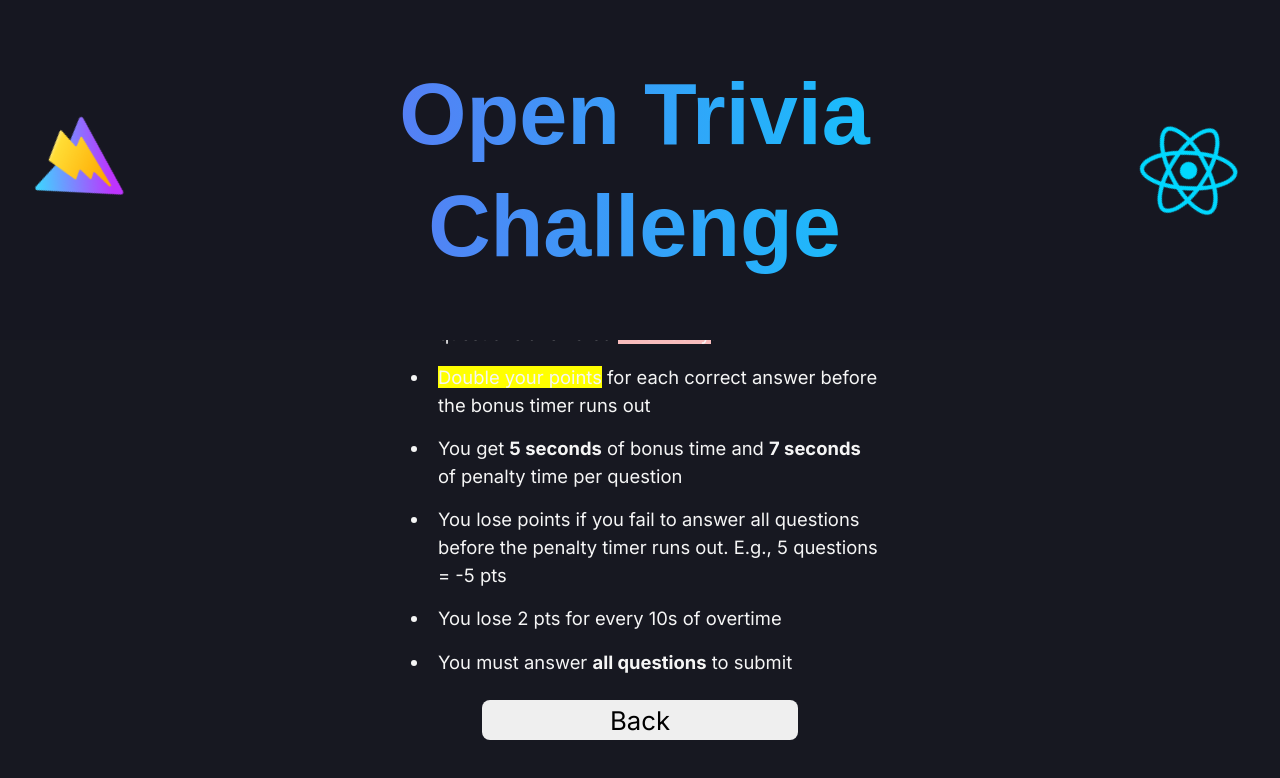
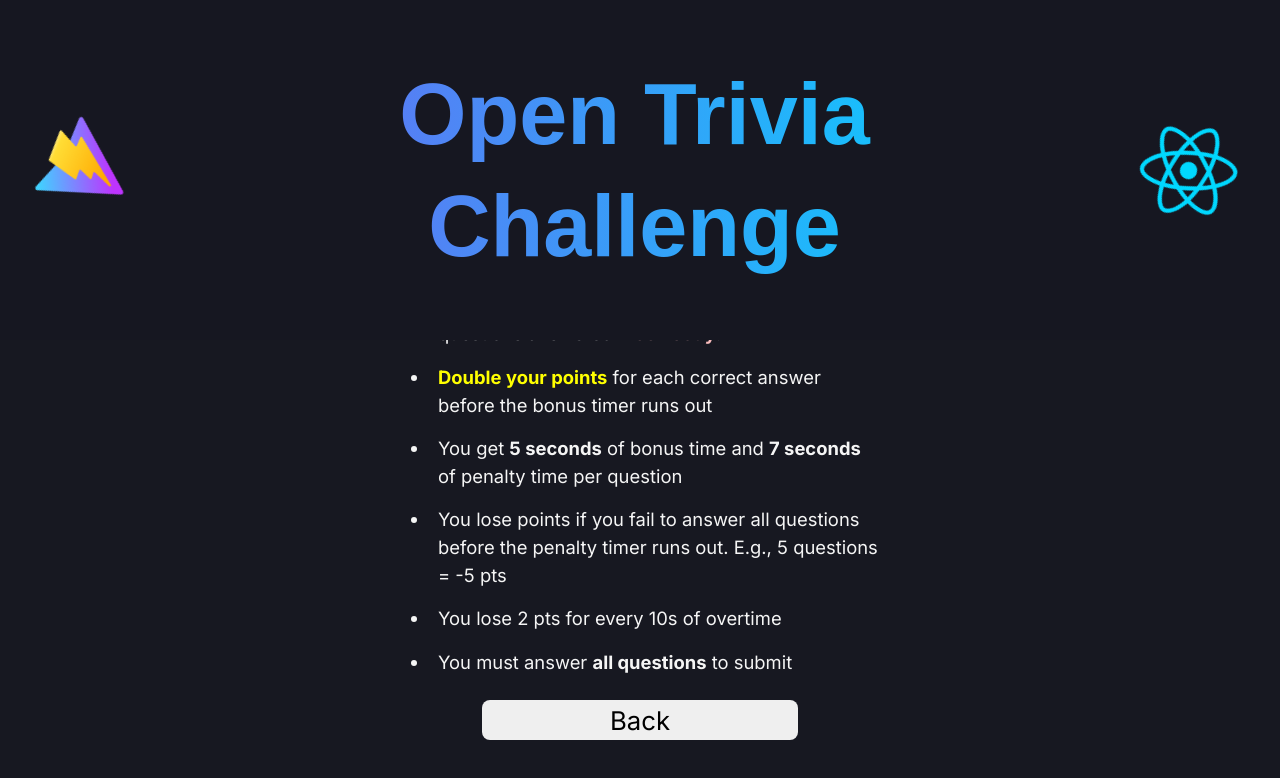
Before and after one commit to jackli921/Open-Trivia-Challenge, a React (Vite) app: page / in a window 1280 px wide. Both pictures are taken after a click on the button "Rules". Shown: the top 778 px of the page. Built offline with nearby package versions, Linux system fonts and the light colour scheme; a web font is replaced by a local one.

Commit message:
style: changed text color styling

```diff
--- a/src/App.css
+++ b/src/App.css
@@ -272,8 +272,18 @@ select{
   font-weight: bold;
 }
 
+.green-text{
+  color: #94D7A2;
+  font-weight: bold;
+}
+
 .red{
   background-color:#F8BCBC;
+}
+
+.red-text{
+  color: #F8BCBC;
+  font-weight: bold;
 }
 
 .question-container{
@@ -336,10 +346,11 @@ select{
   border-radius: 5px;
 }
 
-.yellow{
+.yellow-text{
+  color: yellow;
+  font-weight: bold;
+}
 
-  background-color: yellow;
-}
 .about{
   width: 90%;
   margin: 0 auto;
--- a/src/Components/About.jsx
+++ b/src/Components/About.jsx
@@ -2,18 +2,33 @@ import React, { PureComponent } from 'react'
 
 export default function About(){
     return (
-        <div className='about'>
-            <h3>About</h3>
-            <p>This app was created by {<a href="https://www.linkedin.com/in/jackli921/">Jack</a>} as a solo project of
-            {<strong> Module 11 - React Basics </strong>}of the <a href="https://scrimba.com/learn/frontend">Scrimba Frontend Developer Course</a>
-            </p>
+      <div className="about">
+        <h3>About</h3>
+        <p>
+          This app was created by{" "}
+          {<a href="https://www.linkedin.com/in/jackli921/">Jack</a>} as a solo
+          project of
+          {<strong> Module 11 - React Basics </strong>}of the{" "}
+          <a href="https://scrimba.com/learn/frontend">
+            Scrimba Frontend Developer Course
+          </a>
+        </p>
 
-            <p>The features of this app was inspired by Daniel Beck Rose, who is also a Scrimba student; You
-                can check <a href="https://daniels-quiz-o-matic.netlify.app/">his version</a> </p>
+        <p>
+          The features of this app was inspired by Daniel Beck Rose, who is also
+          a Scrimba student; You can check{" "}
+          <a href="https://daniels-quiz-o-matic.netlify.app/">his version</a>{" "}
+        </p>
 
-            <p>All questions are from the {<a herf="https://opentdb.com/api_config.php">Open Trivia API</a>}</p>
+        <p>
+          All questions are from the{" "}
+          {<a href="https://opentdb.com/api_config.php">Open Trivia API</a>}
+        </p>
 
-            <p>Jack has also built a dating app for dogs called {<a href="https://tiny-mochi-3e1c9c.netlify.app/">Tindog</a>} If you want to get in touch with Jack, just <a href="mailto: li.jack0707@gmail.com">Email</a></p>
-        </div>
-    )
+        <p>
+          If you want to get in touch with Jack or see his other works, check
+          out his {<a href="https://jack-codes.netlify.app/">portfolio</a>}
+        </p>
+      </div>
+    );
 }
--- a/src/Components/Rules.jsx
+++ b/src/Components/Rules.jsx
@@ -4,9 +4,9 @@ export default function Rules(){
     return (
         <div className="rules">
             <ul >
-                <li>+1, +2, or +3 pts for every easy, medium, or hard questions answered <span className="green">correctly</span>! </li>
-                <li>-3, -2, or -1 pts for every easy, medium, or hard questions answered <span className="red">incorrectly</span>!</li>
-                <li> <span className='yellow'>Double your points</span> for each correct answer before the bonus timer runs out </li>
+                <li>+1, +2, or +3 pts for every easy, medium, or hard questions answered <span className="green-text">correctly</span>! </li>
+                <li>-3, -2, or -1 pts for every easy, medium, or hard questions answered <span className="red-text">incorrectly</span>!</li>
+                <li> <span className='yellow-text'>Double your points</span> for each correct answer before the bonus timer runs out </li>
                 <li>You get <strong>5 seconds</strong> of bonus time and <strong>7 seconds</strong> of penalty time per question</li>
                 <li>You lose points if you fail to answer all questions before the penalty timer runs out. E.g., 5 questions = -5 pts</li>
                 <li>You lose 2 pts for every 10s of overtime</li>
```
